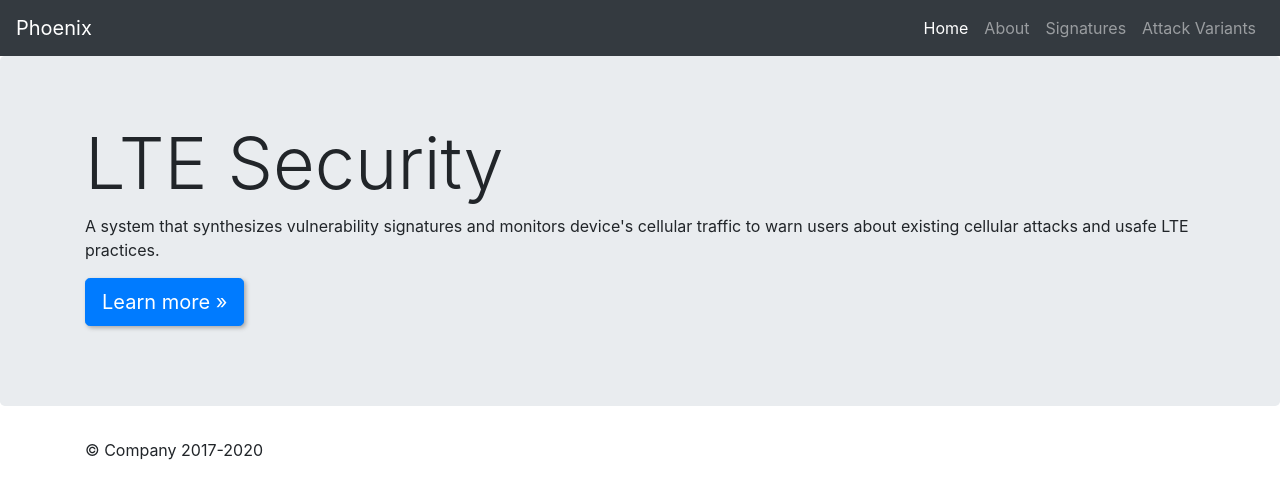
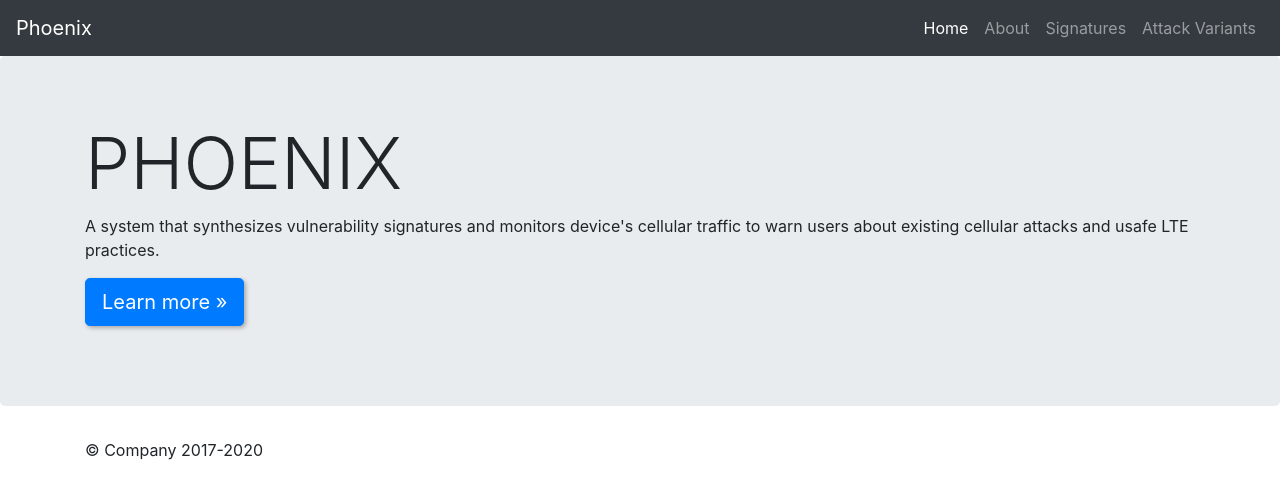
Before and after one commit to phoenixlte/phoenixlte.github.io, a plain HTML site: page index.html in a window 1280 px wide. Drawn offline with nearby package versions, Linux system fonts and the light colour scheme.

Commit message:
Small commit, changing index

```diff
--- a/index.html
+++ b/index.html
@@ -67,7 +67,7 @@
   <!-- Main jumbotron for a primary marketing message or call to action -->
   <div class="jumbotron">
     <div class="container">
-      <h1 class="display-3">LTE Security</h1>
+      <h1 class="display-3">PHOENIX</h1>
       <p>A system that synthesizes vulnerability signatures and monitors device's cellular traffic to warn users about existing cellular attacks and usafe LTE practices.</p>
       <p><a class="btn btn-primary btn-lg" href="about.html" role="button">Learn more &raquo;</a></p>
     </div>
```
